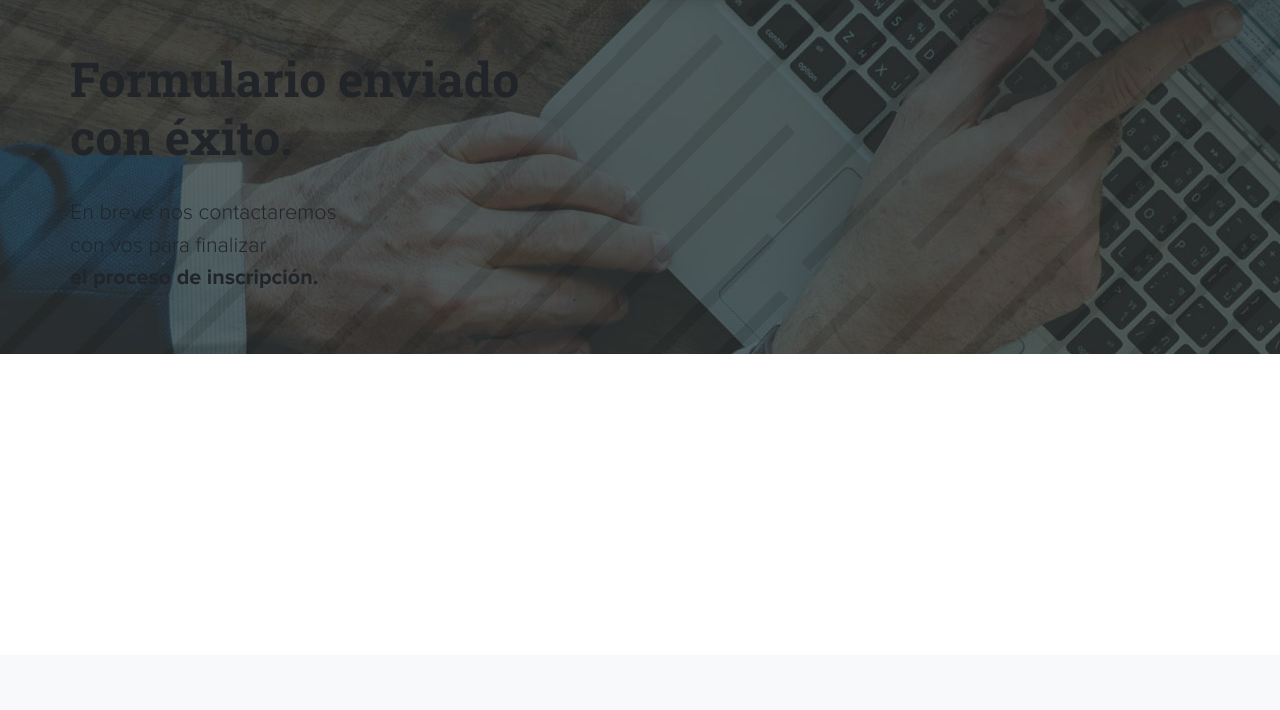
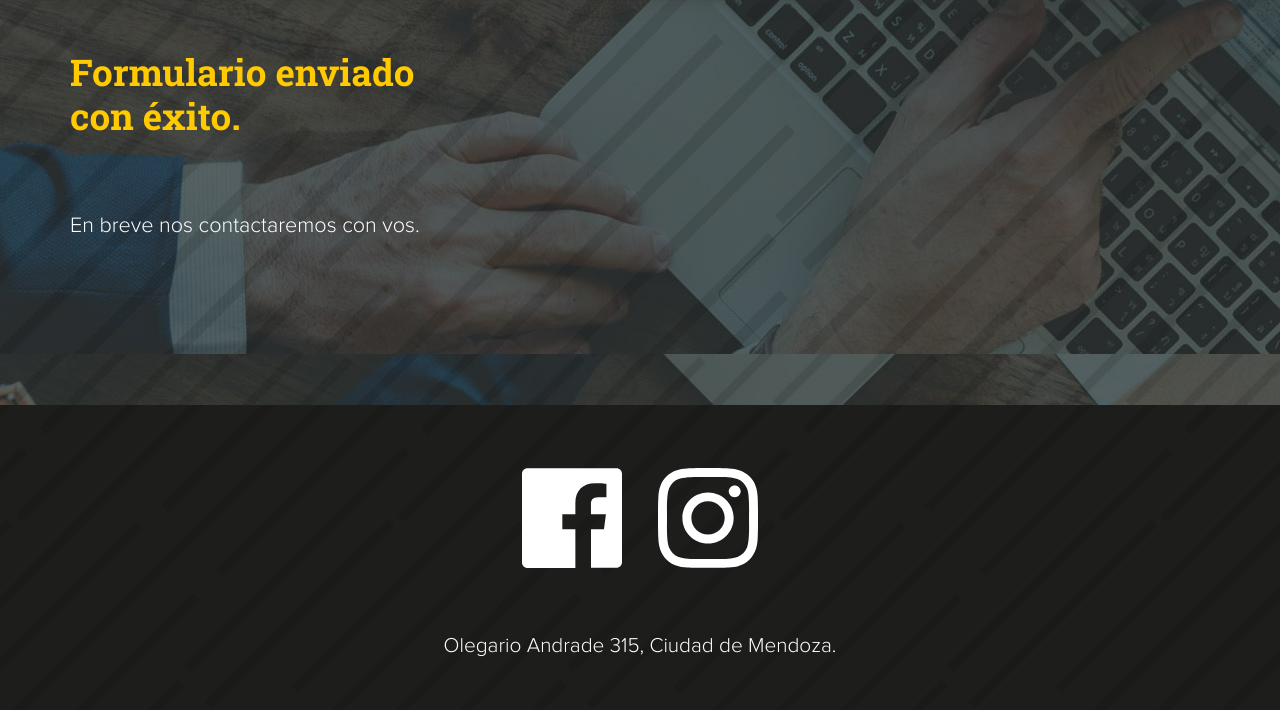
Before and after one commit to luisvid/EggTechWeb, a PHP site: page /trabaje_result.php in a window 1280 px wide. Shown: the part 145-855 px from the top of the page. Before the commit the page ends 499 px from the top, so only its background shows below. Run offline with PHP 8.4, Linux system fonts and the light colour scheme; some libraries are stand-ins or nearby versions; grey boxes are pictures that could not be loaded.

Commit message:
added nuevas cabeceras mkt y prg, trabaje form

```diff
--- a/css/custom.css
+++ b/css/custom.css
@@ -124,6 +124,11 @@ p{
 	border-color: #333;
 }
 
+.btn-egg.yellow{
+	background-color:#ffca00;
+	border-color:#ffca00;
+}
+
 .btn-egg.dark:hover{
 	background-color: #666 !important;
 	border-color: #333;
@@ -207,6 +212,26 @@ nav #second{
 	padding-top:115px;
 }
 
+#herotbj{
+	background: url('../images/img_top2.jpg');
+	background-size: cover;
+	height: 550px !important;
+	padding-top:115px;
+}
+
+#heromkt{
+	background: url('../images/img_mkt.jpg');
+	background-size: cover;
+	height: 750px !important;
+	padding-top:115px;
+}
+
+#heroprg{
+	background: url('../images/img_programacion.jpg');
+	background-size: cover;
+	height: 750px !important;
+	padding-top:115px;
+}
 
 /* -------------- APRENDE CREANDO / A QUIEN VA DIRIGIDO -------------- #ffca00 */
 
--- a/index.php
+++ b/index.php
@@ -184,8 +184,8 @@ function get_data($var) {
           <div class="col-10 offset-1 col-md-8 offset-md-2 align-self-center text-center">
             <h1>¡Aprendé Marketing Digital y Programación de la mano de los mejores!</h1>
             <p class="my-4 lead"></p>
-            <a href="marketing.php" class="btn btn-primary btn-egg btn-lg dark mr-lg-4 mb-3 my-md-3 b-big pt-3 txtbco" style="width: 250px; color: white">Marketing Digital<br>algo</a>
-            <a href="programacion.php" class="btn btn-primary btn-egg btn-lg dark mr-lg-4 mb-3 my-md-3 b-big pt-3 txtbco" style="width: 250px; color: white">Programación<br>algo</a>
+            <a href="marketing.php" class="btn btn-primary btn-egg btn-lg dark mr-lg-4 mb-3 my-md-3 b-big pt-3 txtbco" style="width: 250px; color: white">Curso de<br>Marketing Digital</a>
+            <a href="programacion.php" class="btn btn-primary btn-egg btn-lg dark mr-lg-4 mb-3 my-md-3 b-big pt-3 txtbco" style="width: 250px; color: white">Curso de<br>Programación</a>
           </div>
         </div>
       </div>
--- a/programacion.php
+++ b/programacion.php
@@ -180,7 +180,7 @@ function get_data($var) {
     </nav>
   </header>
   <main>
-    <section id="hero" autoplay preload="auto" class="h-100 pb-5 pb-md-0" data-vide-bg="video/ocean" class="videvg" data-vide-options="resizing: true, bgColor: black, muted: true, autoplay: true, position: 0% 0%">
+    <section id="heroprg" class="h-100 pb-5 pb-md-0">
       <div class="container h-100">
         <div class="row h-100 align-items-center">
           <div class="col-10 offset-1 col-md-8 offset-md-2 align-self-center text-center">
@@ -188,7 +188,7 @@ function get_data($var) {
             <h1>Sé un experto en desarrollo Web Full Stack</h1>
             <p class="my-4 lead">Aprendé a crear aplicaciones. Diseño front-end y arquitectura back-end. Programación orientada a objetos. Java.
               MySQL. HTML + CSS. Javascript.</p>
-            <a data-toggle="modal" data-target="#mailchimpmodal" class="btn btn-primary btn-egg btn-lg dark mr-lg-4 mb-3 my-md-3 b-big pt-3 txtbco" style="width: 250px; color: white">Programa<br>Completo</a>
+            <a data-toggle="modal" data-target="#mailchimpmodalprg" class="btn btn-primary btn-egg btn-lg dark mr-lg-4 mb-3 my-md-3 b-big pt-3 txtbco" style="width: 250px; color: white">Programa<br>Completo</a>
             <a href="#" class="btn btn-primary btn-egg btn-lg dark b-big pt-3" data-toggle="modal" data-target="#formcontactomodal" style="width: 250px">Inscribite<br>Gratis</a>
           </div>
         </div>
@@ -822,6 +822,6 @@ if ($result != NULL) {
     </div>
   </div>
 </div>
-  <?php include 'modal-mailchimp.php' ?>
+  <?php include 'modal-mailchimp-prg.php' ?>
 </body>
 </html>
--- a/trabaje_result.php
+++ b/trabaje_result.php
@@ -59,25 +59,39 @@
     </nav>
   </header>
   <main>
-	<section id="hero">
+	<section id="herotbj">
 		<div class="jumbotron_contacto">
 			<div class="container scrollme">
 				<div class="row" data-when="exit" data-from="0" data-to="1" data-translatey="100" data-easing="easeout" data-opacity="0">
 					<div class="col-xs-12">
-						<h1>Formulario enviado </br> con <strong> éxito. </strong></h1>
-						<br> <p class="lead">En breve nos contactaremos </br>  con vos para finalizar </br><strong>el proceso de inscripción.</strong></p>
+						<h1 class="mb-5 txtylow" >Formulario enviado </br> con <strong> éxito. </strong></h1>
+            <br> <p class="lead txtbco ">En breve nos contactaremos con vos.
 					</div>
 				</div>
 			</div>
 		</div>
 	</section>
-	<section id="contacto">
-		<div class="container">
-			<div class="row">
-				<div class="col-sm-8 col-sm-offset-2">
-			</div>
-		</div>
-	</section>
+  <section id="social" class="limit-panel">
+      <div class="container py-4">
+        <div class="row py-4">
+          <div class="col-12 col-md-8 offset-md-2 text-center py-2">
+            <a target="_blank" href="https://www.facebook.com/EggTechDigital">
+              <img class="mr-3" src="images/facebook.svg" width="100px" alt="">
+            </a>
+            <a target="_blank" href="https://www.instagram.com/egg_tech/">
+              <img class="ml-3" src="images/instagram.svg" width="100px" alt="">
+            </a>
+          </div>
+        </div>
+      </div>
+      <div class="col-12 col-md-12 text-center">
+        <div class="col-12 col-md-8 offset-md-2 text-center py-5" style="padding-bottom: 2rem!important;padding-top: 0rem!important;"/>
+            <p class="txtbco">Olegario Andrade 315, Ciudad de Mendoza. </p>
+        </div>
+      <iframe src="https://www.google.com/maps/embed?pb=!1m14!1m8!1m3!1d53588.53560936894!2d-68.8825236!3d-32.9171079!3m2!1i1024!2i768!4f13.1!3m3!1m2!1s0x967e090b88861fa5%3A0xcf082ec36dd9cc07!2sCampus+Olegario!5e0!3m2!1sen!2sar!4v1529939502690"
+       height="450" width="100%" frameborder="0" style="border:0" allowfullscreen></iframe>
+      </div>
+  </section>
 	</main>
 	</body>
 </html>
--- a/trabajeform/form.cfg.php
+++ b/trabajeform/form.cfg.php
@@ -52,7 +52,7 @@
 			"from" : "",
 			"is_present" : true,
 			"replyto" : "",
-			"to" : "luisvid@gmail.com"
+			"to" : "hola@eggtech.com.ar"
 		}
 	},
 	"general_settings" :
```
Also changed, not shown: marketing.php (+15 -6 lines), modal-mailchimp-prg.php (added, +79 -0 lines), trabaje.php (+27 -6 lines), trabajeform.php (+2 -5 lines), trabajeform/trabajeform.html (+28 -30 lines), images/img_mkt.jpg (added), images/img_programacion.jpg (added).
